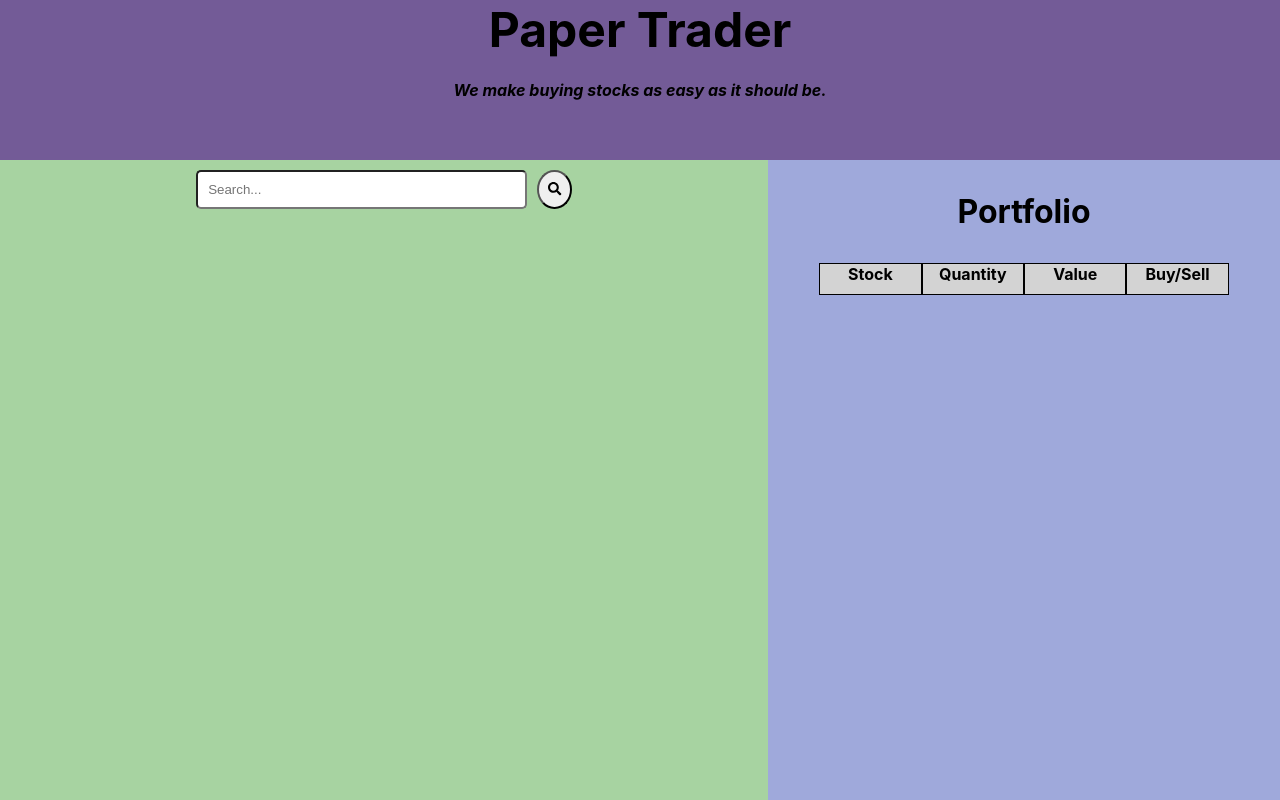
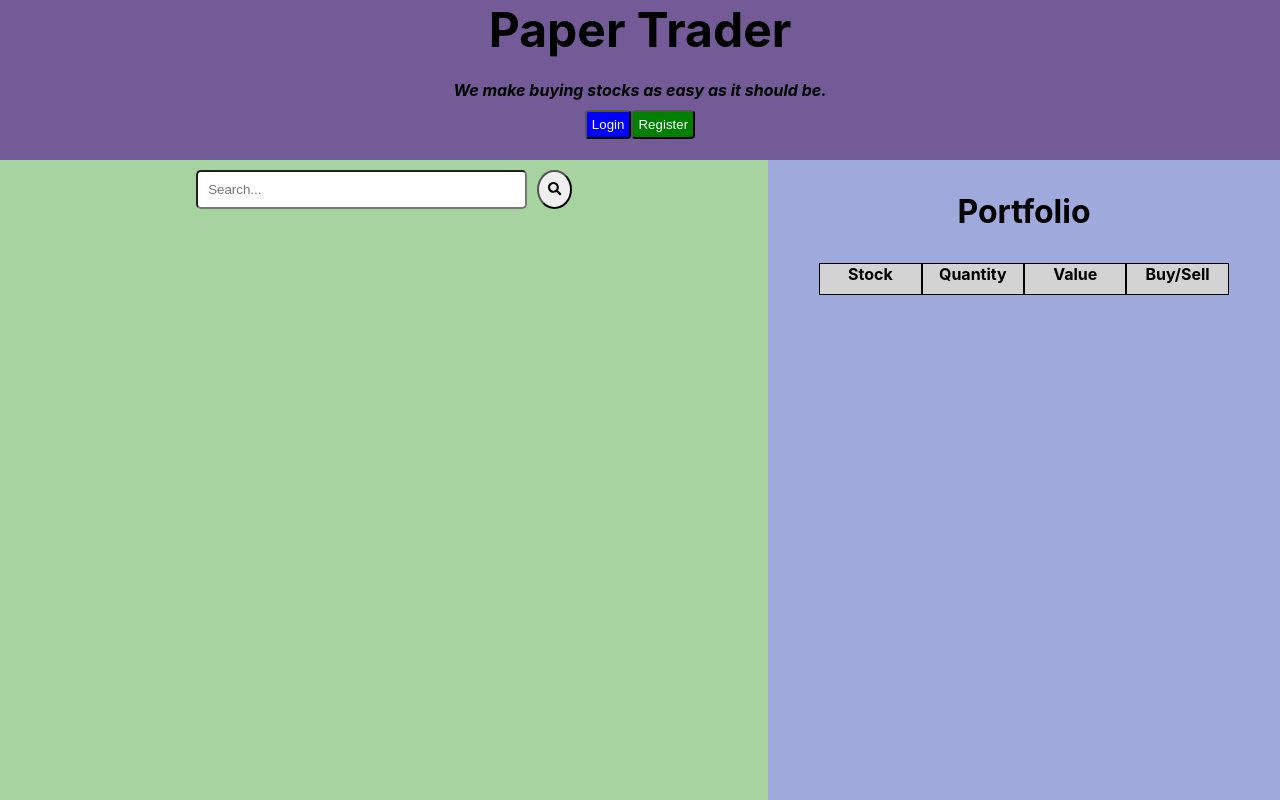
Before and after one commit to andrewkerr3956/project-4-web, a React (Create React App) app: page / in a window 1280 px wide. Built offline with nearby package versions, Linux system fonts and the light colour scheme.

Commit message:
Added a login/register section in the header to be used with the database for storing user portfolios.

```diff
--- a/package.json
+++ b/package.json
@@ -8,6 +8,7 @@
     "@testing-library/user-event": "^12.8.3",
     "react": "^17.0.2",
     "react-dom": "^17.0.2",
+    "react-router-dom": "^6.1.1",
     "react-scripts": "4.0.3",
     "web-vitals": "^1.1.2"
   },
--- a/src/App.css
+++ b/src/App.css
@@ -2,6 +2,7 @@ html, body {
   margin: 0;
   padding: 0;
   height: 100%;
+  overflow: hidden;
 }
 
 :root {
@@ -29,6 +30,40 @@ html, body {
   height: 20vh;
 }
 
+.login-container {
+  margin-top: -12px;
+}
+
+.login-container button {
+  padding: 5px;
+  border-radius: 10%;
+  color: white;
+}
+
+.login-box {
+  width: 50%;
+  height: 20vh;
+  margin: 5px auto;
+  position: relative;
+  background-color: white;
+  border: 2px solid black;
+  z-index: 10;
+}
+
+.login-box input{
+  display: block;
+  margin: 15px auto;
+}
+
+.login-box button {
+  display: block;
+  margin: 15px auto;
+  padding: 4px;
+  background-color: lightskyblue;
+  color: white;
+  text-align: var(--text-center, center);
+}
+
 .flex-container {
   display: flex;
   width: 100%;
@@ -40,12 +75,17 @@ html, body {
   height: 40vh;
   justify-content: center;
   grid-template-columns: repeat(4, 20%);
-  grid-template-rows: 10%;
+  grid-auto-rows: 10%;
 }
 
 .grid-header {
   border: 1px solid black;
   background-color: lightgray;
+}
+
+.grid-item {
+  border: 1px solid black;
+  background-color: whitesmoke;
 }
 
 .api-container {
--- a/src/App.js
+++ b/src/App.js
@@ -9,11 +9,18 @@ const ApiComponent = () => {
     let newSearch = event.target.value;
     setSearch(newSearch)
   }
+  const fetchSearch = async() => {
+    let symbol = search;
+    console.log(`http://localhost:3000/api/search/${symbol}`)
+    let data = await fetch(`http://localhost:3000/api/search/${symbol}`);
+    data = await data.json();
+    console.log(data);
+  }
   return (
     <>
       <div style={{display: "flex", justifyContent: "center"}}>
         <input type="text" className={"search-bar"} name="search" value={search} onChange={handleSearch} placeholder={"Search..."}/>
-        <button className={"search-btn"}><FontAwesomeIcon icon={faSearch} /></button>
+        <button className={"search-btn"} onClick={fetchSearch}><FontAwesomeIcon icon={faSearch} /></button>
       </div>
       <section name="stocks-section">
         <div className={"stocks-container"}>
@@ -40,14 +47,62 @@ const DbComponent = () => {
 }
 
 function App() {
+  const [loginDisplay, setLoginDisplay] = useState(false);
+  const [registerDisplay, setRegisterDisplay] = useState(false);
+
+  const loginBox = () => {
+    if(registerDisplay) {
+      setRegisterDisplay(false);
+    }
+    let newDisplay = !loginDisplay;
+    setLoginDisplay(newDisplay);
+  }
+
+  const registerBox = () => {
+    if(loginDisplay) {
+      setLoginDisplay(false);
+    }
+    let newDisplay = !registerDisplay;
+    setRegisterDisplay(newDisplay);
+  }
+
   return (
     <div className={"main-container"}>
       {/*In case the screen is too small */}
       <h3 className={"small-screen-warning"}>The app cannot work on this device.</h3>
       <header>
         <div className={"header-container"}>
+          {sessionStorage.username && ((sessionStorage) => {
+            const userName = sessionStorage.username;
+            const id = sessionStorage.userid;
+            return (
+              <div key={id}>Welcome, {userName}!</div>
+            )
+          })}
           <h2>Paper Trader</h2>
           <h4><em>We make buying stocks as easy as it should be.</em></h4>
+          <div className={'login-container'}>
+            <button onClick={loginBox} style={{backgroundColor: "blue"}}>Login</button>
+            <button onClick={registerBox} style={{backgroundColor: "green"}}>Register</button>
+            {loginDisplay && (
+                <div className={"login-box"}>
+                  <form>
+                    <input type="text" placeholder={"Enter username..."} required />
+                    <input type="password" placeholder={"Enter password..."} required />
+                    <button>Login</button>
+                  </form>
+                </div>
+            )}
+            {registerDisplay && (
+                <div className={"login-box"}>
+                  <form>
+                    <input type="text" placeholder={"Enter username..."} required />
+                    <input type="password" placeholder={"Enter password..."} required />
+                    <button style={{backgroundColor: 'lightseagreen'}}>Register</button>
+                  </form>
+                </div>
+            )}
+          </div>
         </div>
       </header>
       <main>
```
Also changed, not shown: 1 other file (tests, documents, lock files or other folders).
